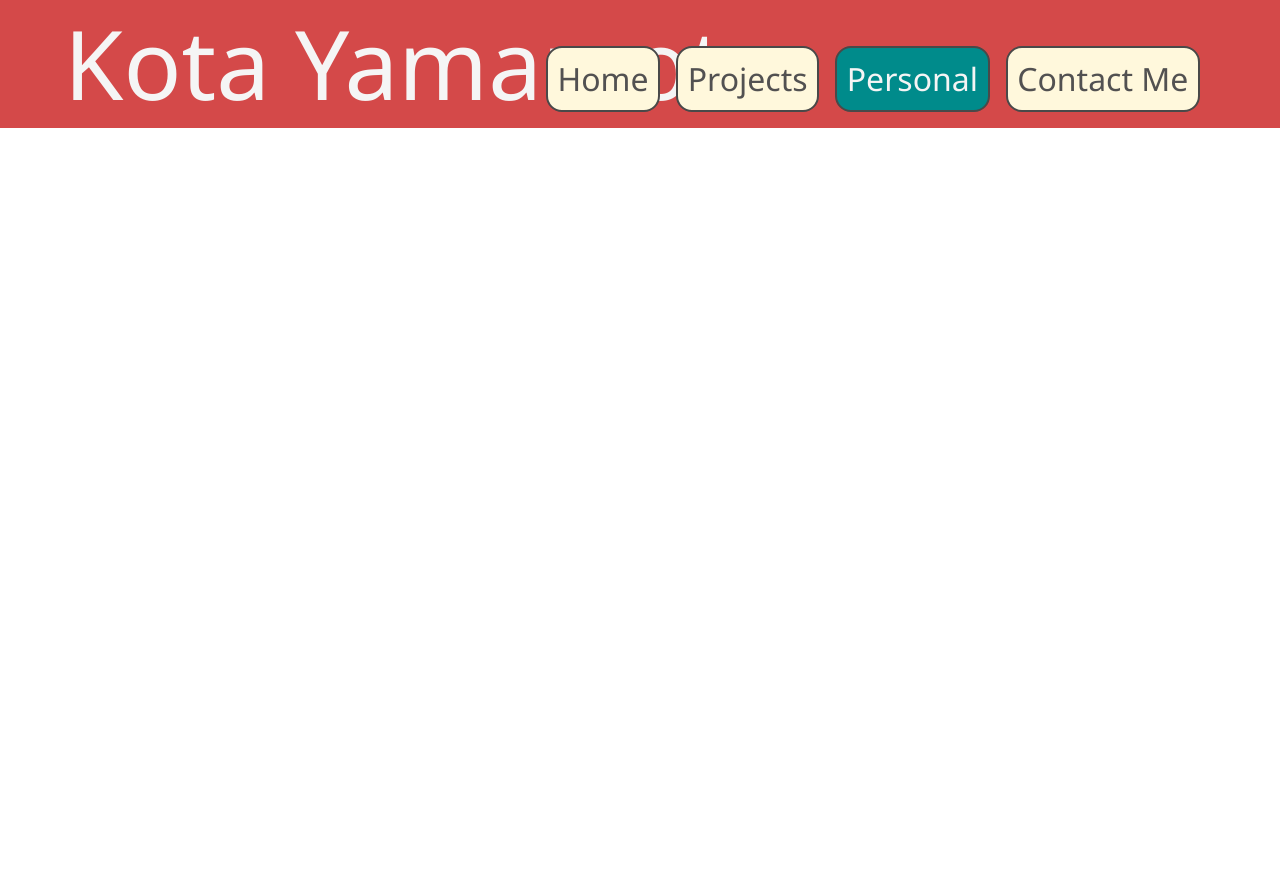
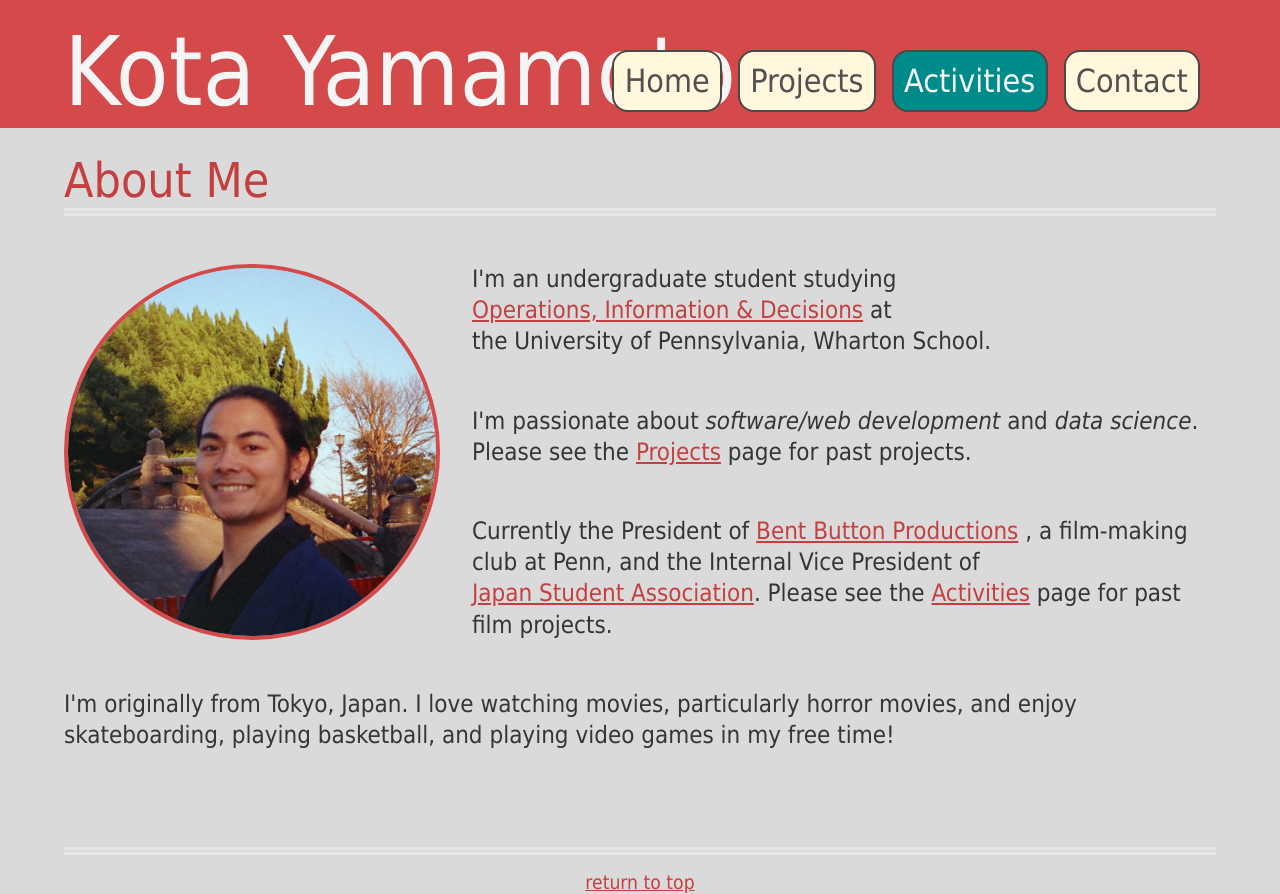
Before and after one commit to kotayam/personal-website, a plain HTML site: page activities.html in a window 1280 px wide. Before the commit the page ends 800 px from the top, so only its background shows below. Drawn offline with Linux system fonts and the light colour scheme.

```diff
--- a/activities.html
+++ b/activities.html
@@ -1,9 +1,9 @@
 <!DOCTYPE html>
 <html lang="en">
   <head>
-    <meta charset="UTF-8">
-    <meta http-equiv="X-UA-Compatible" content="IE=edge">
-    <meta name="viewport" content="width=device-width, initial-scale=1.0">
+    <meta charset="UTF-8" />
+    <meta http-equiv="X-UA-Compatible" content="IE=edge" />
+    <meta name="viewport" content="width=device-width, initial-scale=1.0" />
     <title>Kota Yamamoto Personal</title>
     <link rel="stylesheet" href="main.css" type="text/css" />
   </head>
@@ -22,14 +22,68 @@
               <a href="projects.html">Projects</a>
             </li>
             <li>
-                        <a class="active" href="personal.html">Personal</a>
+              <a class="active" href="activities.html">Activities</a>
             </li>
             <li>
-                        <a href="contact.html">Contact Me</a>
+              <a href="contact.html">Contact</a>
             </li>
           </ul>
         </div>
       </div>
     </div>
+
+    <div id="main">
+        <div id="main-inner">
+          <h2>About Me</h2>
+          <div id="main-content">
+            <img
+              id="kota-pic"
+              src="images/kota.jpg"
+              alt="An image of Kota Yamamoto"
+            />
+            <div id="main-text">
+              <p>
+                I'm an undergraduate student studying
+                <a href="https://oid.wharton.upenn.edu/" , target="_blank"
+                  >Operations,&nbsp;Information&nbsp;&&nbsp;Decisions</a
+                >
+                at
+                the&nbsp;University&nbsp;of&nbsp;Pennsylvania,&nbsp;Wharton&nbsp;School.
+              </p>
+              <p>
+                I'm passionate about <em>software/web development</em> and
+                <em>data science</em>. Please see the
+                <a href="projects.html">Projects</a> page for past projects.
+              </p>
+              <p>
+                Currently the President of
+                <a
+                  href="https://www.youtube.com/@bentbuttonproductions8458"
+                  ,
+                  target="_blank"
+                  >Bent&nbsp;Button&nbsp;Productions</a
+                >
+                , a film-making club at Penn, and the Internal Vice President of
+                <a
+                  href="https://www.instagram.com/upennjsa/?hl=en"
+                  ,
+                  target="_blank"
+                  >Japan&nbsp;Student&nbsp;Association</a
+                >. Please see the <a href="activities.html">Activities</a> page
+                for past film projects.
+              </p>
+              <p>
+                I'm originally from Tokyo, Japan. I love watching movies,
+                particularly horror movies, and enjoy skateboarding, playing
+                basketball, and playing video games in my free time!
+              </p>
+            </div>
+          </div>
+        </div>
+      </div>
+
+    <div id="footer">
+      <a href="#top">return to top</a>
+    </div>
   </body>
 </html>
--- a/main.css
+++ b/main.css
@@ -1,7 +1,11 @@
 * {
     margin: 0;
     padding: 0;
-    font-family: 'Segoe UI', Tahoma, Geneva, Verdana, sans-serif;
+}
+
+html, body {
+    background: rgb(218, 218, 218);
+    font-family: Tahoma, 'Segoe UI', Geneva, Verdana, sans-serif;
 }
 
 /* header */
@@ -47,10 +51,11 @@
     background-color: cornsilk;
     text-decoration: none;
     font-size: 2em;
+    font-weight: 300;
     color: rgb(82, 81, 81);
     border: solid 2px rgb(73, 73, 73);
     border-radius: 0.5em;
-    padding: 0.3em;
+    padding: 0.32em;
     margin-right: 0.5em;
 }
 
@@ -61,7 +66,6 @@
 
 /* main */
 #main {
-    height: 40em;
     background: rgb(218, 218, 218);
 }
 
@@ -73,20 +77,46 @@
 }
 
 #main-inner h2 {
-    font-size: 2.5em;
+    font-size: 3em;
     font-weight: 450;
     color: rgb(196, 64, 64);
-    border-bottom: 0.2em double rgb(230, 230, 230);
+    padding-top: 0.5em;
+}
+
+#main-content {
+    border-top: 0.5em double rgb(230, 230, 230);
+    border-bottom: 0.5em double rgb(230, 230, 230);
+    padding-top: 3em;
+    padding-bottom: 3em;
 }
 
 #kota-pic {
-    width: 25em;
-    height: 25em;
+    width: 23em;
+    height: 23em;
     object-fit: cover;
+    border: 0.3em solid rgb(212, 73, 73);
     border-radius: 12.5em;
     float: left;
-    margin-top: 1em;
     margin-right: 2em;
+}
+
+#main-content ul {
+    list-style: none;
+}
+
+#main-content ul li {
+    display: block;
+    margin-bottom: 0.5em;
+}
+
+.logo {
+    width: 2em;
+}
+
+.weblink {
+    position: absolute;
+    font-size: 1.5em;
+    margin-left: 1em;
 }
 
 #main-text p{
@@ -99,3 +129,17 @@
 #main-text p a {
     color: rgb(196, 64, 64);
 }
+
+/* footer */
+#footer {
+    width: 100%;
+    margin: 0 auto;
+    text-align: center;
+    background: rgb(218, 218, 218);
+    padding-top: 1em;
+}
+
+#footer a {
+    color: rgb(196, 64, 64);
+    font-size: 1.2em;
+}
```
Also changed, not shown: contact.html (+37 -5 lines), index.html (+10 -6 lines), projects.html (+55 -1 lines), images/email.svg (added), images/linkedin.svg (added), images/phone.svg (added). Lines whose indentation alone changed are shown as unchanged.
